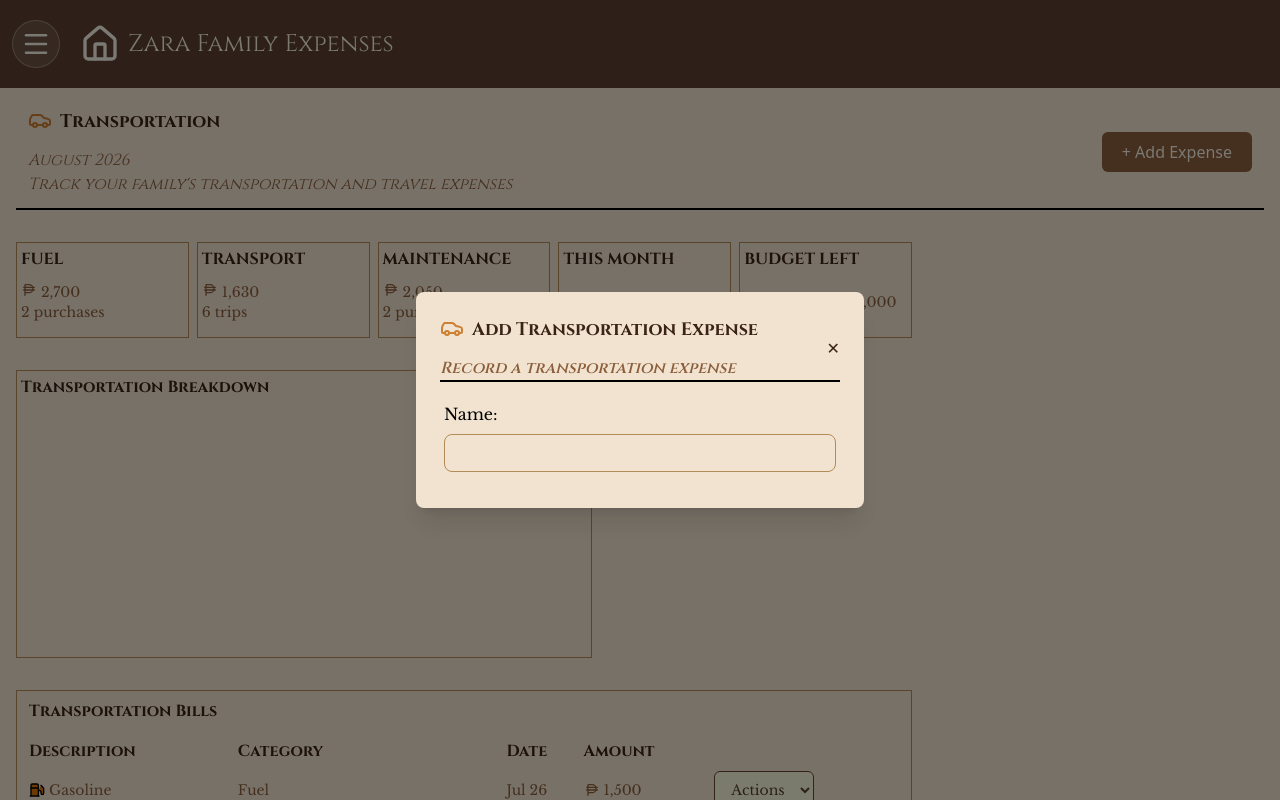
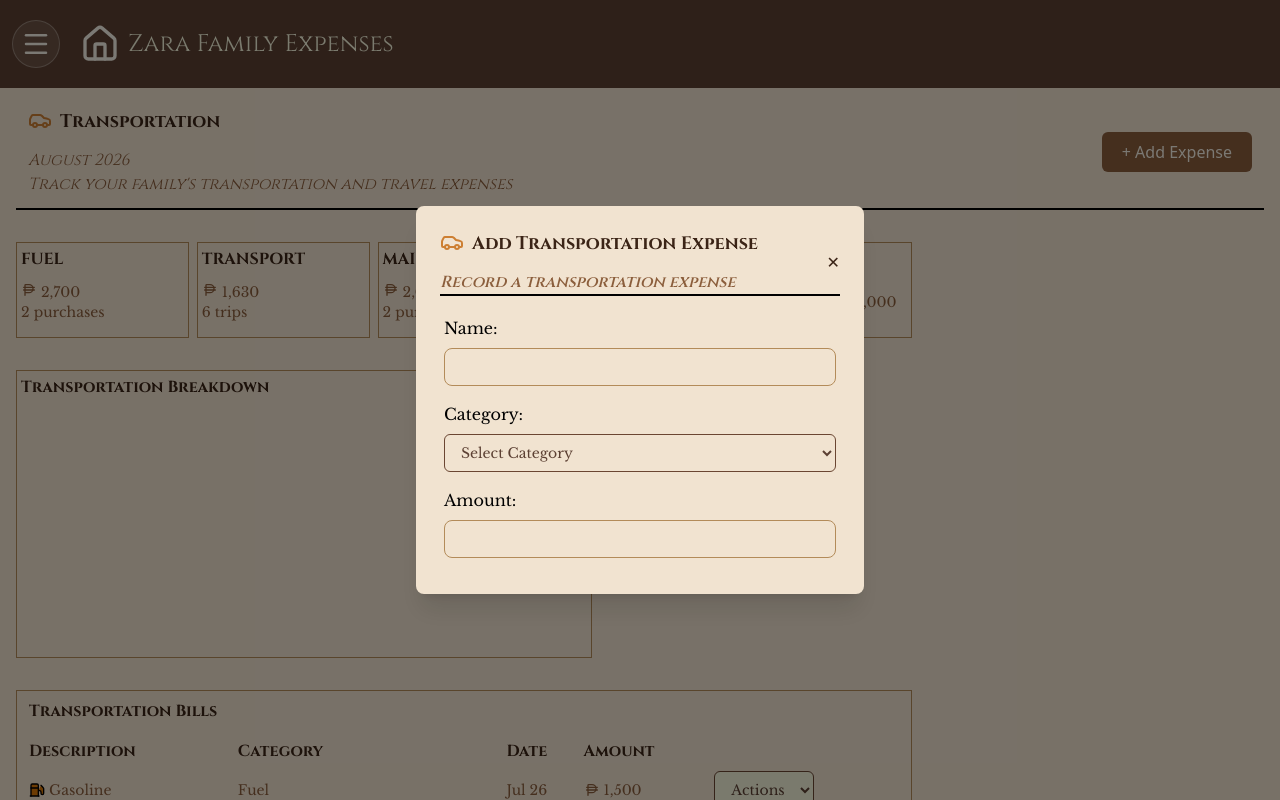
Before and after one commit to Jericho0909/home-expense-tracker, a Next.js app: page /1/transportation in a window 1280 px wide. Both pictures are taken after a click on the button "+ Add Expense". Shown: the top 800 px of the page. Built offline with nearby package versions, Linux system fonts and the light colour scheme; a web font is replaced by a local one.

Commit message:
refactor: update TransportationExpense type

```diff
--- a/app/(root)/[expenses]/transportation/page.tsx
+++ b/app/(root)/[expenses]/transportation/page.tsx
@@ -101,7 +101,7 @@ const Transportation = () => {
         },
         {
             label: "Date",
-            render: (item) => formatPurchaseDate(item.purchaseDate),
+            render: (item) => formatPurchaseDate(item.date),
         },
         {
             label: "Amount",
--- a/app/components/modal/Food&HouseholdModal.tsx
+++ b/app/components/modal/Food&HouseholdModal.tsx
@@ -208,9 +208,9 @@ const FoodAndHouseholdModal = () => {
                         Select Category
                     </option>
 
-                    {[...FoodHouseholdCategory].sort((a, b) => a.localeCompare(b)).map((type) => (
-                        <option key={type} value={type}>
-                            {type}
+                    {[...FoodHouseholdCategory].sort((a, b) => a.localeCompare(b)).map((category) => (
+                        <option key={category} value={category}>
+                            {category}
                         </option>
                     ))}
                 </select>
--- a/app/components/modal/TransportationModal.tsx
+++ b/app/components/modal/TransportationModal.tsx
@@ -16,10 +16,19 @@ const TransportationModal = () => {
         createdAt: "",
         category: "",
         name: "",
-        purchaseDate: ""
+        date: ""
     }
 
     const [ transportationExpenses, setTransportationExpenses ] = useState<TransportationExpenseForm>(defaultData)
+
+    const TransportationCategory: TransportationCategory[] = [
+        "Fuel",
+        "PublicTransport",
+        "RideHailing",
+        "Parking",
+        "Toll",
+        "VehicleMaintenance",
+    ]
 
     return (
         <form
@@ -52,6 +61,76 @@ const TransportationModal = () => {
                     required
                 />
             </div>
+
+            <div className="flex justify-center flex-col gap-2 mb-2 p-1">
+                <label
+                    htmlFor="category"
+                    className="text-base"
+                    style={{
+                        fontFamily: "var(--font-libre-baskerville)"
+                    }}
+                >
+                    Category:
+                </label>
+                <select
+                    id="category"
+                    value={transportationExpenses.category}
+                    onChange={(e) =>
+                        setTransportationExpenses((item) => ({
+                            ...item,
+                            category: e.target.value as TransportationCategory
+                        }))
+                    }
+                    className="cursor-pointer rounded-md border border-[#6B4632] bg-[#F1E3D0] px-3 py-2 text-sm text-[#5C4033] outline-none"
+                    style={{
+                        fontFamily: "var(--font-libre-baskerville)"
+                    }}
+                >
+                    <option value="" disabled>
+                        Select Category
+                    </option>
+
+                    {[...TransportationCategory].sort((a, b) => a.localeCompare(b)).map((category) => (
+                        <option key={category} value={category}>
+                            {category}
+                        </option>
+                    ))}
+                </select>
+            </div>
+
+             <div className="flex justify-center flex-col gap-2 mb-2 p-1">
+                <label
+                    htmlFor="amount"
+                    className="text-base"
+                    style={{
+                        fontFamily: "var(--font-libre-baskerville)"
+                    }}
+                >
+                    Amount:
+                </label>
+                <input
+                    id="amount"
+                    type="number"
+                    name="amount"
+                    min="0"
+                    step="0.01"
+                    value={transportationExpenses.amount || ""}
+                    onChange={(e) => setTransportationExpenses((item) => ({
+                        ...item,
+                        [e.target.name]: Number(e.target.value)
+
+                    }))}
+                    onKeyDown={(e) => {
+                        if (["e", "E", "+", "-"].includes(e.key)) {
+                            e.preventDefault();
+                        }
+                    }}
+                    className="no-spinner bg-[#F1E3D0] border border-[#B38B59] text-[#3B2416] text-sm rounded-lg p-2 focus:ring-[#B38B59] focus:border-[#B38B59]"
+                    style={{ fontFamily: "var(--font-libre-baskerville)" }}
+                    placeholder=""
+                    required
+                />
+            </div>
         </form>
     )
 }
--- a/app/constant/expensesData.ts
+++ b/app/constant/expensesData.ts
@@ -188,7 +188,7 @@ export const TransportationData: TransportationExpense[] = [
         name: "Gasoline",
         amount: 1500,
         createdAt: "2026-07-01",
-        purchaseDate: "2026-07-26",
+        date: "2026-07-26",
     },
     {
         id: 18,
@@ -197,7 +197,7 @@ export const TransportationData: TransportationExpense[] = [
         name: "Jeepney Fare",
         amount: 250,
         createdAt: "2026-07-01",
-        purchaseDate: "2026-07-24",
+        date: "2026-07-24",
     },
     {
         id: 19,
@@ -206,7 +206,7 @@ export const TransportationData: TransportationExpense[] = [
         name: "Diesel",
         amount: 1200,
         createdAt: "2026-07-01",
-        purchaseDate: "2026-07-22",
+        date: "2026-07-22",
     },
     {
         id: 20,
@@ -215,7 +215,7 @@ export const TransportationData: TransportationExpense[] = [
         name: "Bus Fare",
         amount: 450,
         createdAt: "2026-07-01",
-        purchaseDate: "2026-07-20",
+        date: "2026-07-20",
     },
     {
         id: 21,
@@ -224,7 +224,7 @@ export const TransportationData: TransportationExpense[] = [
         name: "Grab Ride",
         amount: 380,
         createdAt: "2026-07-01",
-        purchaseDate: "2026-07-18",
+        date: "2026-07-18",
     },
     {
         id: 22,
@@ -233,7 +233,7 @@ export const TransportationData: TransportationExpense[] = [
         name: "Parking Fee",
         amount: 100,
         createdAt: "2026-07-01",
-        purchaseDate: "2026-07-16",
+        date: "2026-07-16",
     },
     {
         id: 23,
@@ -242,7 +242,7 @@ export const TransportationData: TransportationExpense[] = [
         name: "Toll Fee",
         amount: 300,
         createdAt: "2026-07-01",
-        purchaseDate: "2026-07-14",
+        date: "2026-07-14",
     },
     {
         id: 24,
@@ -251,7 +251,7 @@ export const TransportationData: TransportationExpense[] = [
         name: "Change Oil",
         amount: 1800,
         createdAt: "2026-07-01",
-        purchaseDate: "2026-07-12",
+        date: "2026-07-12",
     },
     {
         id: 25,
@@ -260,7 +260,7 @@ export const TransportationData: TransportationExpense[] = [
         name: "Car Wash",
         amount: 250,
         createdAt: "2026-07-01",
-        purchaseDate: "2026-07-10",
+        date: "2026-07-10",
     },
     {
         id: 26,
@@ -269,7 +269,7 @@ export const TransportationData: TransportationExpense[] = [
         name: "Tricycle Fare",
         amount: 150,
         createdAt: "2026-07-01",
-        purchaseDate: "2026-07-08",
+        date: "2026-07-08",
     },
 ];
 
--- a/app/type/model.ts
+++ b/app/type/model.ts
@@ -72,7 +72,7 @@ export type TransportationCategory =
     | "RideHailing"
     | "Parking"
     | "Toll"
-    | "VehicleMaintenance";
+    | "VehicleMaintenance"
 
 export type HealthCategory =
     | "Medicine"
@@ -165,7 +165,7 @@ export type FoodHouseholdExpense = Expense & {
 export type TransportationExpense = Expense & {
     category: TransportationCategory;
     name: string
-    purchaseDate: string;
+    date: string;
 }
 
 export type HealthExpense = Expense & {
```
